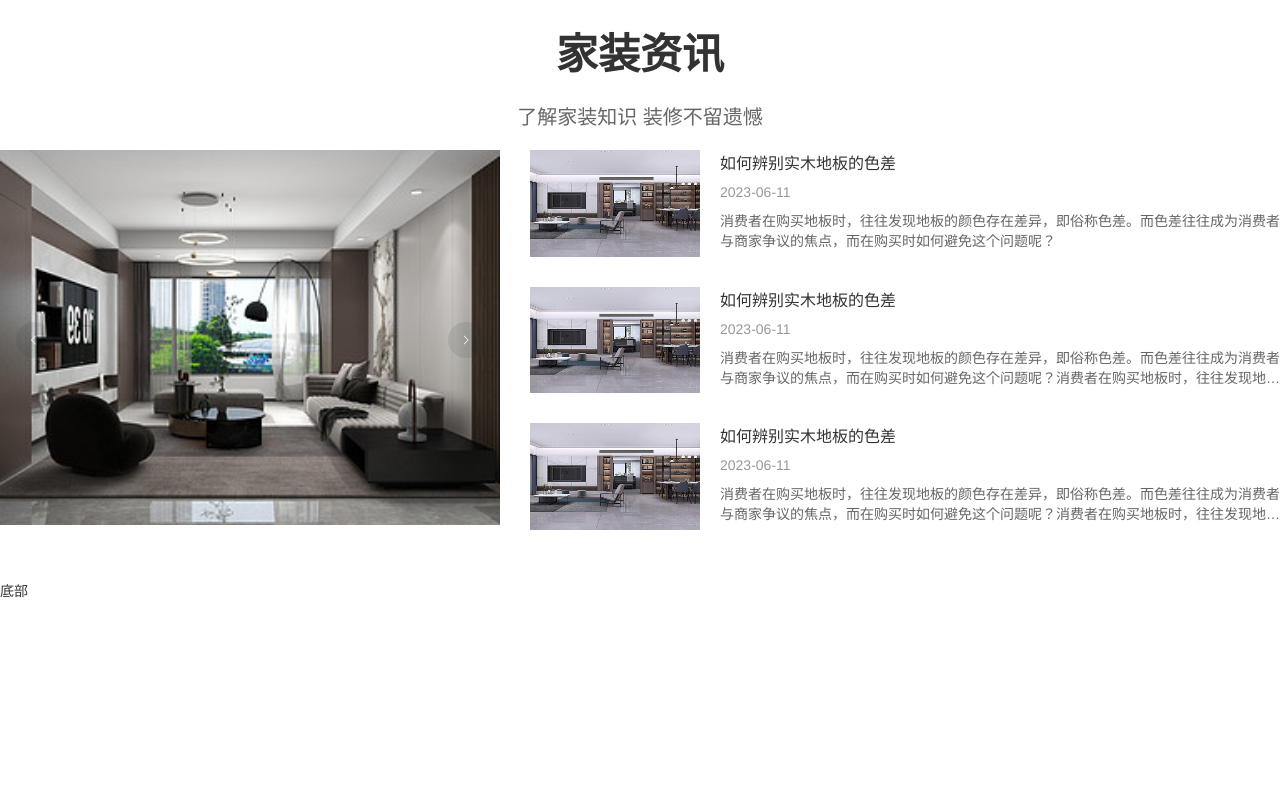
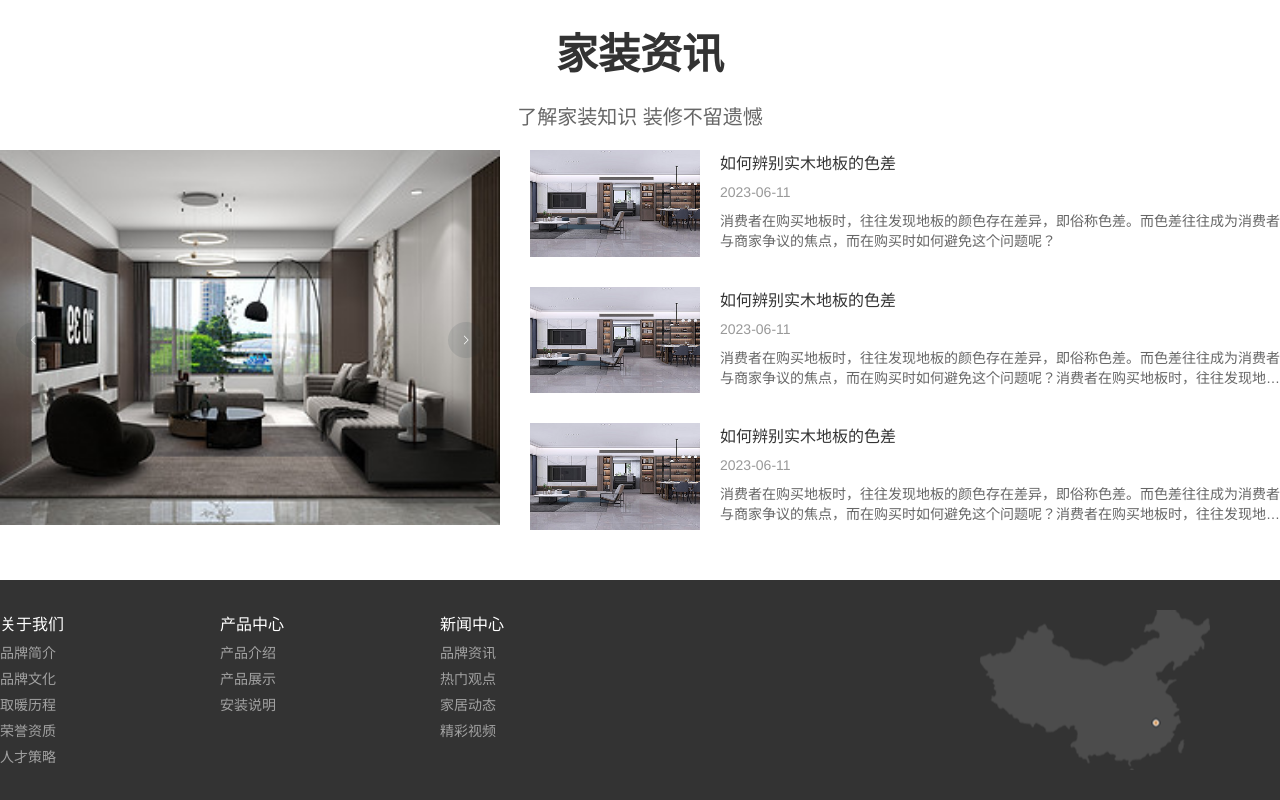
Before and after one commit to AllenYoungChina/vue3-deco, a Vue app: page /#/index in a window 1280 px wide. Shown: the part 2733-3533 px from the top of the page. Before the commit the page ends 3333 px from the top, so only its background shows below. Built offline with nearby package versions, Linux system fonts and the light colour scheme.

Commit message:
新增页脚

```diff
--- a/src/assets/css/index.css
+++ b/src/assets/css/index.css
@@ -426,3 +426,35 @@ html, body {
     -webkit-box-orient: vertical;  /** 设置或检索伸缩盒对象的子元素的排列方式 **/
     -webkit-line-clamp: 2;  /** 显示的行数 **/
 }
+/* 底部 */
+.footer {
+    background-color: #333;
+    padding: 30px 0;
+}
+.footer-list {
+    width: 1280px;
+    margin: auto;
+    display: flex;
+    justify-content: space-between;
+}
+.footer-left ul {
+    display: flex;
+}
+.footer-left ul li {
+    width: 220px;
+}
+.footer-left ul li p {
+    color: #fff;
+    font-size: 16px;
+    line-height: 30px;
+}
+.footer-left ul li a {
+    color: #a2a2a2;
+    display: block;
+    line-height: 26px;
+}
+.footer-map {
+    width: 370px;
+    height: 160px;
+    background: url(../images/map.png) no-repeat center;
+}
--- a/src/views/footer.vue
+++ b/src/views/footer.vue
@@ -1,9 +1,51 @@
 <script setup>
+import { ref } from 'vue'
 
+let footerList = ref([
+    {
+        title: '关于我们',
+        urlList: [
+            {name: '品牌简介', url: '#'},
+            {name: '品牌文化', url: '#'},
+            {name: '取暖历程', url: '#'},
+            {name: '荣誉资质', url: '#'},
+            {name: '人才策略', url: '#'}
+        ]
+    },
+    {
+        title: '产品中心',
+        urlList: [
+            {name: '产品介绍', url: '#'},
+            {name: '产品展示', url: '#'},
+            {name: '安装说明', url: '#'}
+        ]
+    },
+    {
+        title: '新闻中心',
+        urlList: [
+            {name: '品牌资讯', url: '#'},
+            {name: '热门观点', url: '#'},
+            {name: '家居动态', url: '#'},
+            {name: '精彩视频', url: '#'}
+        ]
+    },
+])
 </script>
 
 <template>
-    底部
+    <div class="footer">
+        <div class="footer-list">
+            <div class="footer-left">
+                <ul>
+                    <li v-for="(v, i) in footerList" :key="i">
+                        <p>{{ v.title }}</p>
+                        <a v-for="(v2, i2) in v.urlList" :key="i2" :href="v2.url">{{ v2.name }}</a>
+                    </li>
+                </ul>
+            </div>
+            <div class="footer-map"></div>
+        </div>
+    </div>
 </template>
 
 <style scoped>
```
